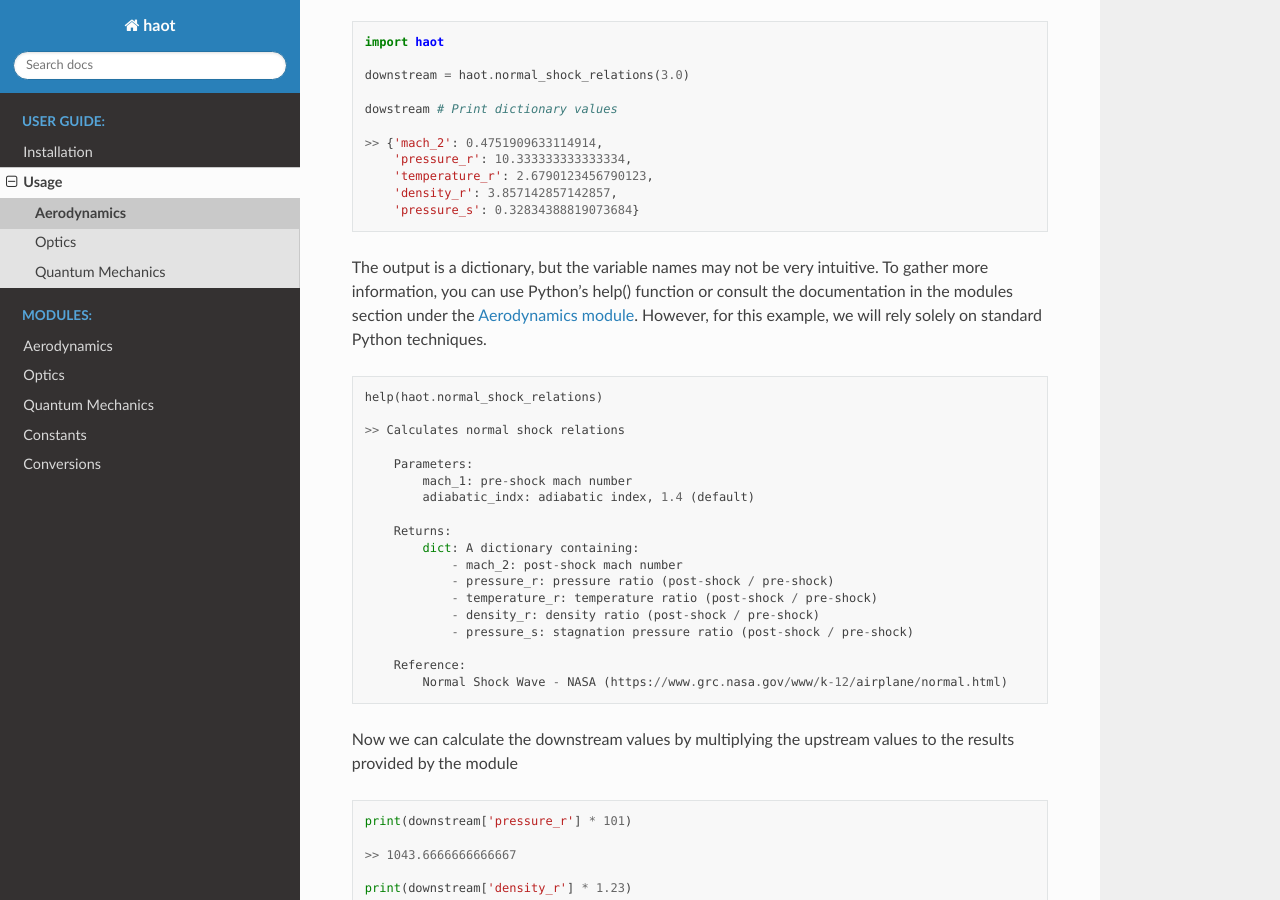
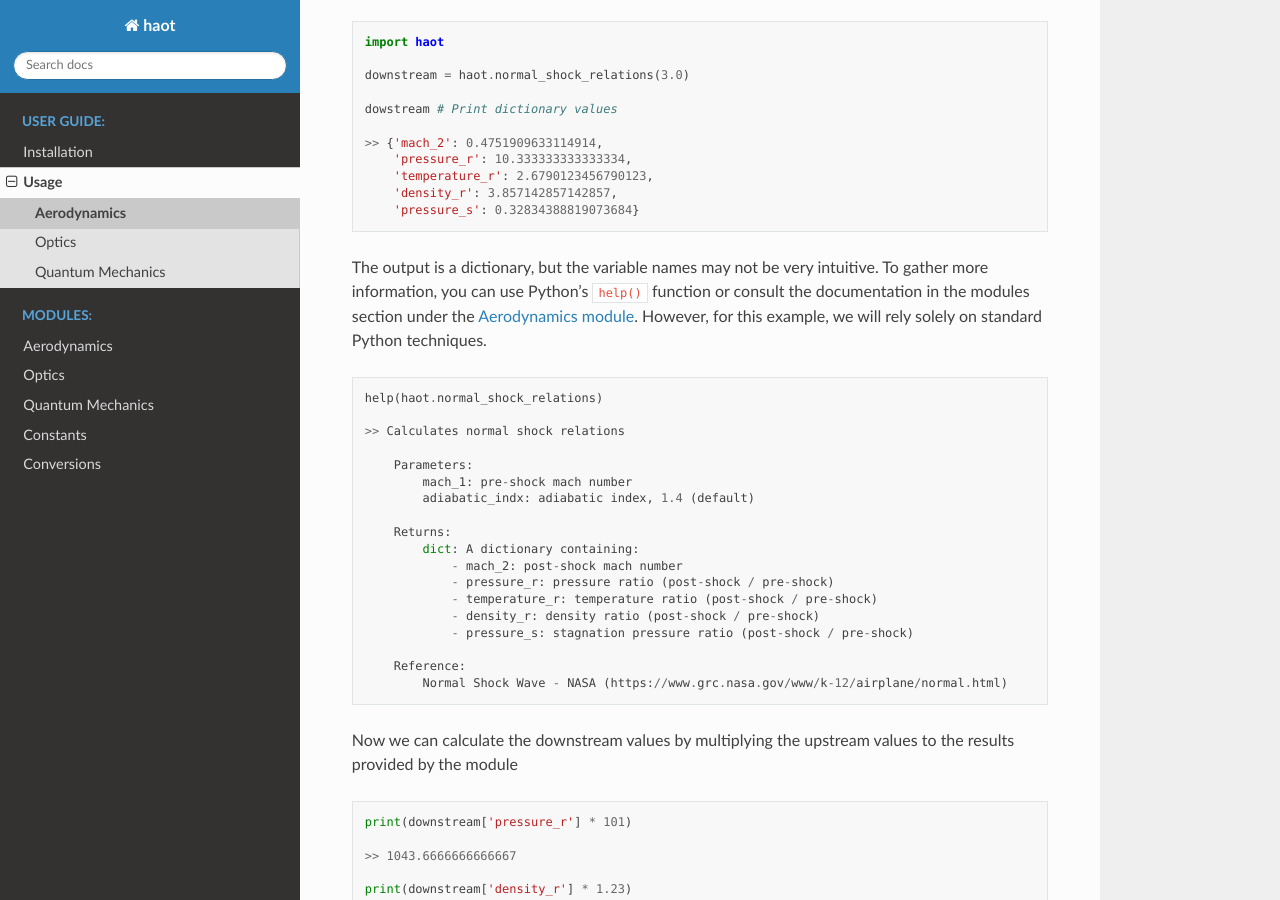
Before and after one commit to mliza/HAOT, a Sphinx documentation site: the page built from docs/source/user_guide/examples/aerodynamics.rst, in a window 1280 px wide and 900 px high, scrolled down 331 px. Built offline with Sphinx 7.4.7 and the Read the Docs theme 3.1.0, drawn with Linux system fonts in a browser that asks for light colours; the version number is read from the project's files by our own code.

```diff
--- a/docs/source/user_guide/examples/aerodynamics.rst
+++ b/docs/source/user_guide/examples/aerodynamics.rst
@@ -23,7 +23,7 @@ IPython I will add the following lines.
         'density_r': 3.857142857142857,
         'pressure_s': 0.32834388819073684}
 
-The output is a dictionary, but the variable names may not be very intuitive. To gather more information, you can use Python's help() function or consult the documentation in the modules section under the :ref:`Aerodynamics module<Module aerodynamics target>`. However, for this example, we will rely solely on standard Python techniques.
+The output is a dictionary, but the variable names may not be very intuitive. To gather more information, you can use Python's ``help()`` function or consult the documentation in the modules section under the :ref:`Aerodynamics module<Module aerodynamics target>`. However, for this example, we will rely solely on standard Python techniques.
 
 .. code:: python
 
```
